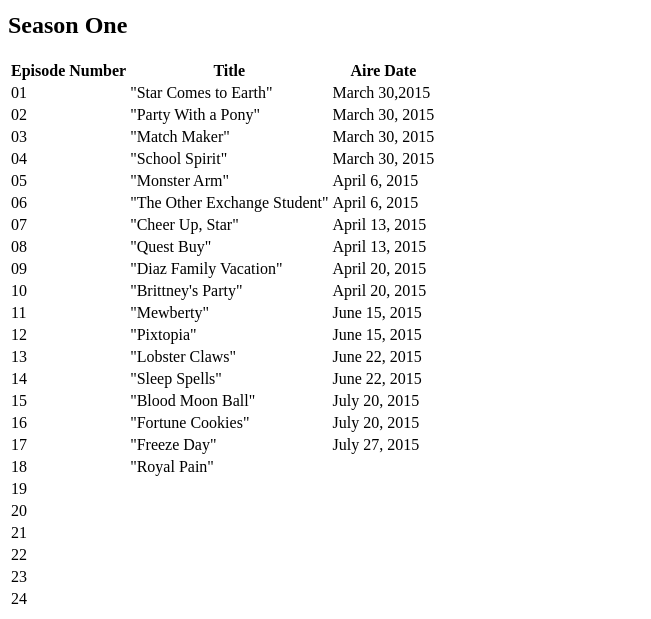
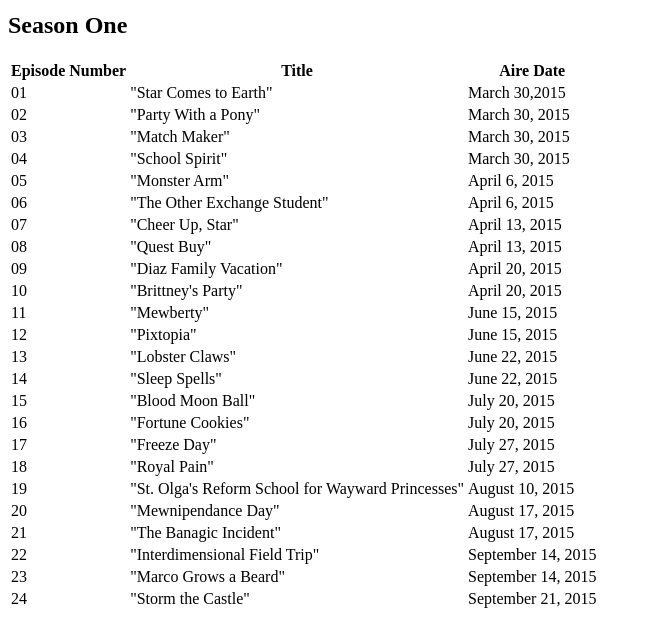
Before and after one commit to cjzeledon/star-writing-html, a plain HTML site: page starter_files/season_one.html in a window 1280 px wide. Shown: the part 428-1047 px from the top of the page, without its empty margins (0-651 px from the left). Drawn offline with Linux system fonts and the light colour scheme.

Commit message:
Oh my god. I actually finished the ginormous table. Let's celebrate.

```diff
--- a/starter_files/season_one.html
+++ b/starter_files/season_one.html
@@ -109,37 +109,37 @@
       <tr>
         <td>18</td>
         <td>"Royal Pain"</td>
-        <td></td>
+        <td>July 27, 2015</td>
       </tr>
       <tr>
         <td>19</td>
-        <td></td>
-        <td></td>
+        <td>"St. Olga's Reform School for Wayward Princesses"</td>
+        <td>August 10, 2015</td>
       </tr>
       <tr>
         <td>20</td>
-        <td></td>
-        <td></td>
+        <td>"Mewnipendance Day"</td>
+        <td>August 17, 2015</td>
       </tr>
       <tr>
         <td>21</td>
-        <td></td>
-        <td></td>
+        <td>"The Banagic Incident"</td>
+        <td>August 17, 2015</td>
       </tr>
       <tr>
         <td>22</td>
-        <td></td>
-        <td></td>
+        <td>"Interdimensional Field Trip"</td>
+        <td>September 14, 2015</td>
       </tr>
       <tr>
         <td>23</td>
-        <td></td>
-        <td></td>
+        <td>"Marco Grows a Beard"</td>
+        <td>September 14, 2015</td>
       </tr>
       <tr>
         <td>24</td>
-        <td></td>
-        <td></td>
+        <td>"Storm the Castle"</td>
+        <td>September 21, 2015</td>
       </tr>
     </table>
 
```
